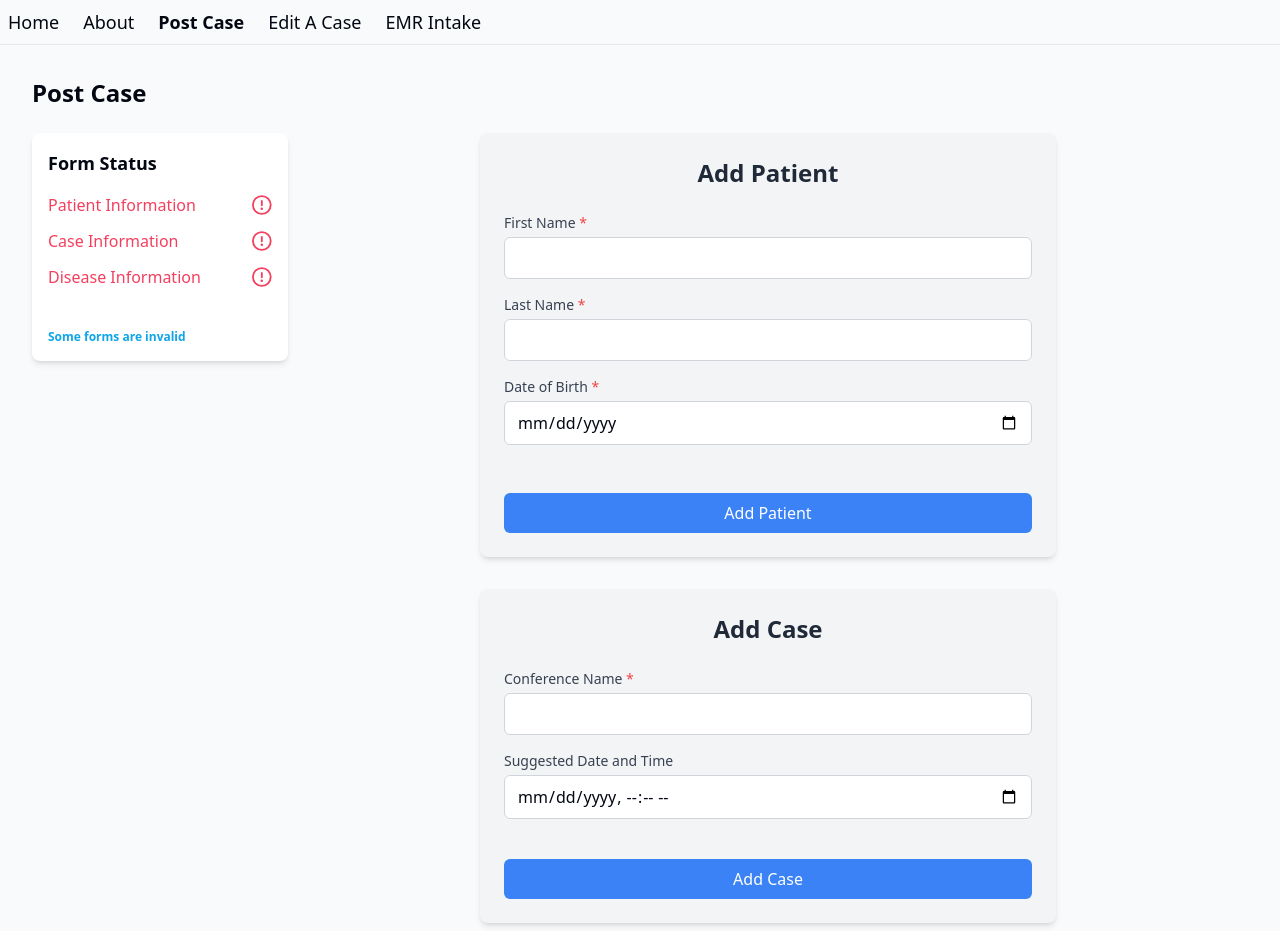
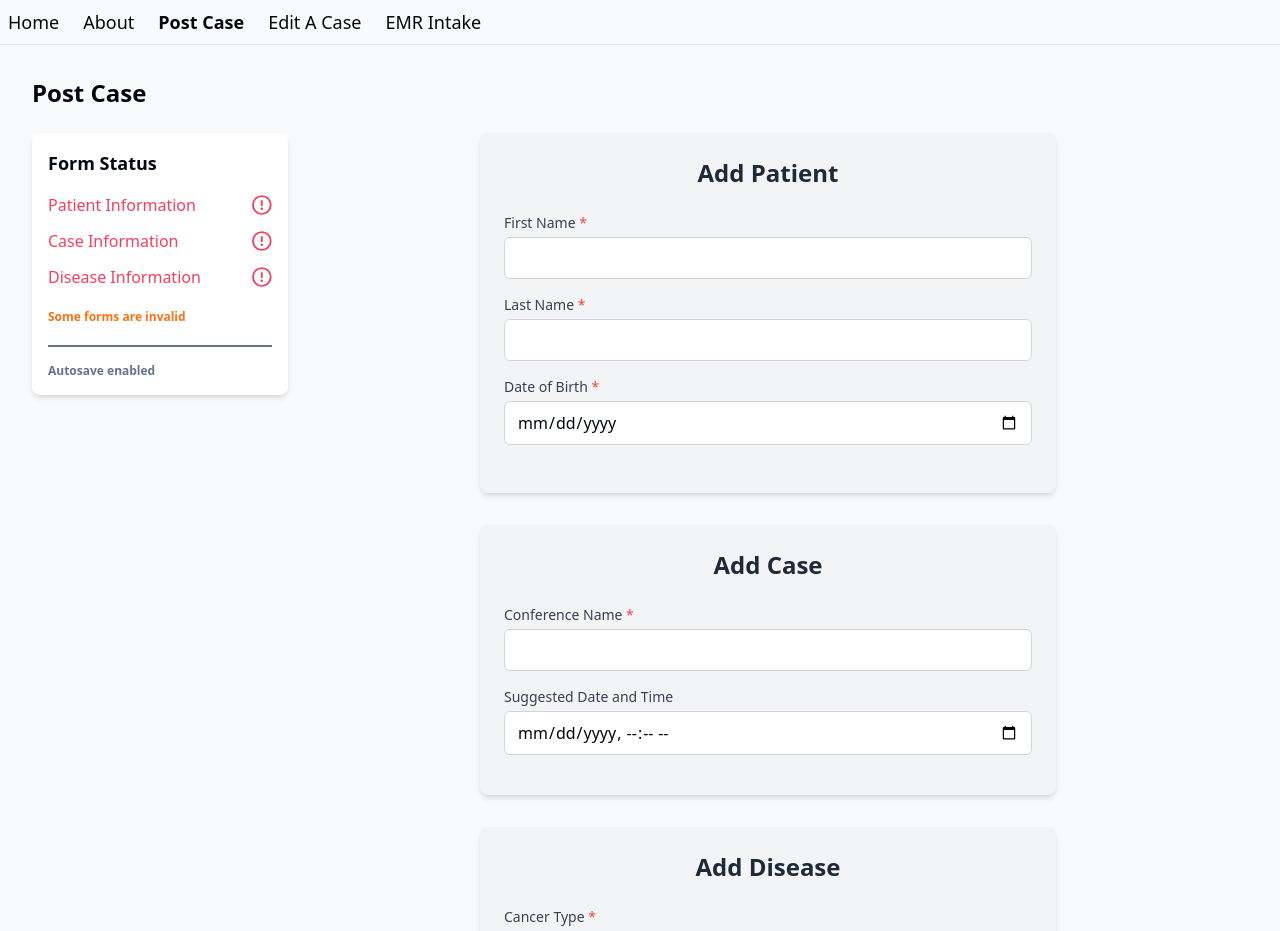
Before and after one commit to pdevito3/pc-sandbox, a React (Vite) app: page /postcase in a window 1280 px wide. Shown: the top 931 px of the page. Built offline with nearby package versions, Linux system fonts and the light colour scheme.

Commit message:
autosave display

```diff
--- a/package.json
+++ b/package.json
@@ -13,6 +13,7 @@
   "devDependencies": {
     "@tanstack/eslint-plugin-query": "^5.56.1",
     "@tanstack/router-plugin": "^1.58.4",
+    "@types/lodash": "^4.17.7",
     "@types/react": "^18.3.8",
     "@types/react-dom": "^18.3.0",
     "@vitejs/plugin-react": "^4.3.1",
@@ -23,6 +24,7 @@
     "@tanstack/react-query": "^5.56.2",
     "@tanstack/react-router": "^1.58.3",
     "@tanstack/router-devtools": "^1.58.3",
+    "lodash": "^4.17.21",
     "react": "^18.3.1",
     "react-dom": "^18.3.1",
     "react-hook-form": "^7.53.0",
--- a/src/domain/cases/components/case-form.tsx
+++ b/src/domain/cases/components/case-form.tsx
@@ -1,5 +1,6 @@
 import { zodResolver } from "@hookform/resolvers/zod";
-import React from "react";
+import { debounce } from "lodash";
+import React, { useEffect } from "react";
 import { useForm } from "react-hook-form";
 import { z } from "zod";
 import { usePostCaseSideBar } from "../../postcase/postcase-sidebar.store";
@@ -22,30 +23,51 @@ export function CaseForm({ caseId, caseData, onSubmit }: CaseFormProps) {
 
   const {
     register,
-    handleSubmit,
-    formState: { errors, isValid },
+    formState: { errors, isValid, isDirty },
+    watch,
   } = useForm<CaseFormData>({
     resolver: zodResolver(caseFormSchema),
     defaultValues: caseData,
   });
 
-  const onSubmitHandler = (data: CaseFormData) => {
-    onSubmit(data);
-  };
+  const {
+    updateSideBarSectionState,
+    startAutosavingForm,
+    finishAutosavingForm,
+  } = usePostCaseSideBar();
 
-  const { updateSideBarSectionState } = usePostCaseSideBar();
-  React.useEffect(() => {
-    const newState = isValid ? "valid" : "invalid";
-    updateSideBarSectionState("case", newState);
-    console.log("newState", newState);
-  }, [isValid]);
+  useEffect(() => {
+    updateSideBarSectionState("case", isValid ? "valid" : "invalid");
+  }, [isValid, updateSideBarSectionState]);
+
+  const debouncedSubmit = React.useCallback(
+    debounce(async (data: CaseFormData) => {
+      if (!isValid) {
+        return;
+      }
+
+      startAutosavingForm("case");
+      await onSubmit(data);
+      finishAutosavingForm("case", true);
+    }, 1500),
+    [onSubmit, isValid]
+  );
+
+  useEffect(() => {
+    const subscription = watch((data) => {
+      if (isDirty) {
+        debouncedSubmit(data as CaseFormData);
+      }
+    });
+    return () => subscription.unsubscribe();
+  }, [watch, isDirty, debouncedSubmit]);
 
   return (
     <div className="max-w-xl mx-auto p-6 bg-gray-100 rounded-lg shadow-md dark:bg-gray-800">
       <h2 className="text-2xl font-bold text-center text-gray-800 mb-6 dark:text-gray-200">
         {isEditMode ? "Edit Case" : "Add Case"}
       </h2>
-      <form onSubmit={handleSubmit(onSubmitHandler)}>
+      <form>
         <div className="mb-4">
           <label
             htmlFor="conferenceName"
@@ -79,13 +101,6 @@ export function CaseForm({ caseId, caseData, onSubmit }: CaseFormProps) {
             className="w-full px-3 py-2 border border-gray-300 rounded-md focus:outline-none focus:ring-2 focus:ring-blue-500"
           />
         </div>
-
-        <button
-          type="submit"
-          className="w-full bg-blue-500 text-white py-2 px-4 rounded-md hover:bg-blue-600 focus:outline-none focus:ring-2 focus:ring-blue-500 focus:ring-offset-2 mt-6"
-        >
-          {isEditMode ? "Update" : "Add"} Case
-        </button>
       </form>
     </div>
   );
--- a/src/domain/diseases/components/disease-form.tsx
+++ b/src/domain/diseases/components/disease-form.tsx
@@ -1,5 +1,6 @@
 import { zodResolver } from "@hookform/resolvers/zod";
-import React from "react";
+import { debounce } from "lodash";
+import React, { useEffect } from "react";
 import { useForm } from "react-hook-form";
 import { z } from "zod";
 import { usePostCaseSideBar } from "../../postcase/postcase-sidebar.store";
@@ -29,27 +30,50 @@ export function DiseaseForm({
 
   const {
     register,
-    handleSubmit,
-    formState: { errors, isValid },
+    formState: { errors, isValid, isDirty },
+    watch,
   } = useForm<DiseaseFormData>({
     resolver: zodResolver(diseaseFormSchema),
     defaultValues: diseaseData,
   });
 
-  const onSubmitHandler = (data: DiseaseFormData) => {
-    onSubmit(data);
-  };
-  const { updateSideBarSectionState } = usePostCaseSideBar();
-  React.useEffect(() => {
+  const {
+    updateSideBarSectionState,
+    startAutosavingForm,
+    finishAutosavingForm,
+  } = usePostCaseSideBar();
+  useEffect(() => {
     updateSideBarSectionState("disease", isValid ? "valid" : "invalid");
-  }, [isValid]);
+  }, [isValid, updateSideBarSectionState]);
+
+  const debouncedSubmit = React.useCallback(
+    debounce(async (data: DiseaseFormData) => {
+      if (!isValid) {
+        return;
+      }
+
+      startAutosavingForm("disease");
+      await onSubmit(data);
+      finishAutosavingForm("disease", true);
+    }, 1500),
+    [onSubmit, isValid]
+  );
+
+  useEffect(() => {
+    const subscription = watch((data) => {
+      if (isDirty) {
+        debouncedSubmit(data as DiseaseFormData);
+      }
+    });
+    return () => subscription.unsubscribe();
+  }, [watch, isDirty, debouncedSubmit]);
 
   return (
     <div className="max-w-xl mx-auto p-6 bg-gray-100 rounded-lg shadow-md dark:bg-gray-800">
       <h2 className="text-2xl font-bold text-center text-gray-800 mb-6 dark:text-gray-200">
         {isEditMode ? "Edit Disease" : "Add Disease"}
       </h2>
-      <form onSubmit={handleSubmit(onSubmitHandler)}>
+      <form>
         <div className="mb-4">
           <label
             htmlFor="cancerType"
@@ -140,13 +164,6 @@ export function DiseaseForm({
             <option value="postmenopausal">Postmenopausal</option>
           </select>
         </div>
-
-        <button
-          type="submit"
-          className="w-full bg-blue-500 text-white py-2 px-4 rounded-md hover:bg-blue-600 focus:outline-none focus:ring-2 focus:ring-blue-500 focus:ring-offset-2 mt-6"
-        >
-          {isEditMode ? "Update" : "Add"} Disease
-        </button>
       </form>
     </div>
   );
--- a/src/domain/patients/components/patient-postcase-form.tsx
+++ b/src/domain/patients/components/patient-postcase-form.tsx
@@ -1,5 +1,6 @@
 import { zodResolver } from "@hookform/resolvers/zod";
-import React from "react";
+import { debounce } from "lodash";
+import React, { useEffect } from "react";
 import { useForm } from "react-hook-form";
 import { z } from "zod";
 import { usePostCaseSideBar } from "../../postcase/postcase-sidebar.store";
@@ -30,19 +31,43 @@ export function PatientPostCaseForm({
   const {
     register: registerPatient,
     handleSubmit: handleSubmitPatient,
-    formState: { errors: patientErrors, isValid },
+    formState: { errors: patientErrors, isValid, isDirty },
+    watch,
   } = useForm<PatientFormData>({
     resolver: zodResolver(patientFormSchema),
     defaultValues: patientData,
   });
 
-  const onSubmitHandler = (patientData: PatientFormData) => {
-    onSubmit({ patient: patientData });
-  };
-  const { updateSideBarSectionState } = usePostCaseSideBar();
-  React.useEffect(() => {
+  const {
+    updateSideBarSectionState,
+    startAutosavingForm,
+    finishAutosavingForm,
+  } = usePostCaseSideBar();
+  useEffect(() => {
     updateSideBarSectionState("patient", isValid ? "valid" : "invalid");
-  }, [isValid]);
+  }, [isValid, updateSideBarSectionState]);
+
+  const debouncedSubmit = React.useCallback(
+    debounce(async (data: PatientFormData) => {
+      if (!isValid) {
+        return;
+      }
+
+      startAutosavingForm("patient");
+      await onSubmit({ patient: data });
+      finishAutosavingForm("patient", true);
+    }, 1500),
+    [onSubmit, isValid]
+  );
+
+  useEffect(() => {
+    const subscription = watch((data) => {
+      if (isDirty) {
+        debouncedSubmit(data as PatientFormData);
+      }
+    });
+    return () => subscription.unsubscribe();
+  }, [watch, isDirty, debouncedSubmit]);
 
   return (
     <div className="max-w-xl mx-auto p-6 bg-gray-100 rounded-lg shadow-md dark:bg-gray-800">
@@ -50,7 +75,7 @@ export function PatientPostCaseForm({
         {isEditMode ? "Edit Patient" : "Add Patient"}
       </h2>
 
-      <form onSubmit={handleSubmitPatient(onSubmitHandler)}>
+      <form>
         <div className="mb-4">
           <label
             htmlFor="firstName"
@@ -108,13 +133,6 @@ export function PatientPostCaseForm({
             </span>
           )}
         </div>
-
-        <button
-          type="submit"
-          className="w-full bg-blue-500 text-white py-2 px-4 rounded-md hover:bg-blue-600 focus:outline-none focus:ring-2 focus:ring-blue-500 focus:ring-offset-2 mt-6"
-        >
-          {isEditMode ? "Update" : "Add"} Patient
-        </button>
       </form>
     </div>
   );
--- a/src/domain/postcase/form-status-card.tsx
+++ b/src/domain/postcase/form-status-card.tsx
@@ -1,3 +1,4 @@
+import { useEffect } from "react";
 import { twMerge } from "tailwind-merge";
 import { usePostCaseSideBar } from "./postcase-sidebar.store";
 
@@ -13,12 +14,21 @@ interface FormStatusCardProps {
 }
 
 export function FormStatusCard({ isLoading }: FormStatusCardProps) {
-  const { sideBarSectionStates, isPageValid } = usePostCaseSideBar();
+  const {
+    sideBarSectionStates,
+    isPageValid,
+    autosaveState,
+    resetFormSaveStates,
+  } = usePostCaseSideBar();
   const items = [
     { title: "Patient Information", status: sideBarSectionStates.patient },
     { title: "Case Information", status: sideBarSectionStates.case },
     { title: "Disease Information", status: sideBarSectionStates.disease },
   ] as FormStatusItem[];
+
+  useEffect(() => {
+    resetFormSaveStates();
+  }, [resetFormSaveStates]);
 
   return (
     <div className="bg-white shadow-md rounded-lg p-4 w-64 dark:bg-slate-800">
@@ -55,9 +65,29 @@ export function FormStatusCard({ isLoading }: FormStatusCardProps) {
           </li>
         ))}
       </ul>
-      <p className="pt-10 text-start text-sky-500 text-xs font-semibold">
+      <p className="py-5 text-start text-orange-500 text-xs font-semibold">
         {isPageValid() ? "Ready to submit!" : "Some forms are invalid"}
       </p>
+      <div className="pt-4 border-t-2 border-slate-500">
+        {autosaveState() === "initial" && (
+          <p className="text-xs font-semibold text-slate-500">
+            Autosave enabled
+          </p>
+        )}
+        {autosaveState() === "saving" && (
+          <p className="text-xs font-semibold text-sky-500">Autosaving...</p>
+        )}
+        {autosaveState() === "error" && (
+          <p className="text-xs font-semibold  font-rose-500">
+            Autosave failed
+          </p>
+        )}
+        {autosaveState() === "successful" && (
+          <p className="text-xs font-semibold text-emerald-500">
+            Autosave successful
+          </p>
+        )}
+      </div>
     </div>
   );
 }
--- a/src/domain/postcase/postcase-sidebar.store.tsx
+++ b/src/domain/postcase/postcase-sidebar.store.tsx
@@ -51,6 +51,7 @@
 import { create } from "zustand";
 
 type PostCaseSideBarFormValidityState = "valid" | "invalid" | "unknown";
+type AutosaveState = "initial" | "saving" | "error" | "successful";
 
 interface PostCaseSideBarStore {
   sideBarSectionStates: { [key: string]: PostCaseSideBarFormValidityState };
@@ -59,6 +60,12 @@ interface PostCaseSideBarStore {
     newState: PostCaseSideBarFormValidityState
   ) => void;
   isPageValid: () => boolean;
+  autosaveState: () => AutosaveState;
+  formsAutosaving: string[];
+  startAutosavingForm: (formName: string) => void;
+  finishAutosavingForm: (formName: string, success: boolean) => void;
+  formSaveStates: { [key: string]: AutosaveState };
+  resetFormSaveStates: () => void;
 }
 
 export const usePostCaseSideBarStore = create<PostCaseSideBarStore>(
@@ -82,6 +89,55 @@ export const usePostCaseSideBarStore = create<PostCaseSideBarStore>(
       const { sideBarSectionStates: sideBarStates } = get();
       return Object.values(sideBarStates).every((state) => state === "valid");
     },
+    autosaveState: () => {
+      const { formsAutosaving } = get();
+      if (formsAutosaving.length > 0) {
+        return "saving";
+      }
+      if (
+        Object.values(get().formSaveStates).some((state) => state === "error")
+      ) {
+        return "error";
+      }
+
+      if (
+        Object.values(get().formSaveStates).some(
+          (state) => state === "successful"
+        )
+      ) {
+        return "successful";
+      }
+
+      return "initial";
+    },
+    formsAutosaving: [],
+    startAutosavingForm: (formName: string) => {
+      set({
+        formSaveStates: { ...get().formSaveStates, [formName]: "saving" },
+      });
+      set({ formsAutosaving: [...get().formsAutosaving, formName] });
+    },
+    finishAutosavingForm: (formName: string, success: boolean) => {
+      set({
+        formsAutosaving: get().formsAutosaving.filter(
+          (name) => name !== formName
+        ),
+      });
+      if (success) {
+        set({
+          formSaveStates: { ...get().formSaveStates, [formName]: "successful" },
+        });
+      } else {
+        set({
+          formSaveStates: { ...get().formSaveStates, [formName]: "error" },
+        });
+      }
+    },
+    formSaveStates: {},
+    resetFormSaveStates: () => {
+      set({ formSaveStates: {} });
+      set({ formsAutosaving: [] });
+    },
   })
 );
 
@@ -94,5 +150,28 @@ export const usePostCaseSideBar = () => {
   );
   const isPageValid = usePostCaseSideBarStore((state) => state.isPageValid);
 
-  return { sideBarSectionStates, updateSideBarSectionState, isPageValid };
+  const autosaveState = usePostCaseSideBarStore((state) => state.autosaveState);
+  const startAutosavingForm = usePostCaseSideBarStore(
+    (state) => state.startAutosavingForm
+  );
+  const finishAutosavingForm = usePostCaseSideBarStore(
+    (state) => state.finishAutosavingForm
+  );
+  const formsAutosaving = usePostCaseSideBarStore(
+    (state) => state.formsAutosaving
+  );
+  const resetFormSaveStates = usePostCaseSideBarStore(
+    (state) => state.resetFormSaveStates
+  );
+
+  return {
+    sideBarSectionStates,
+    updateSideBarSectionState,
+    isPageValid,
+    autosaveState,
+    startAutosavingForm,
+    finishAutosavingForm,
+    formsAutosaving,
+    resetFormSaveStates,
+  };
 };
--- a/src/routes/postcase.$patientId.$caseId.tsx
+++ b/src/routes/postcase.$patientId.$caseId.tsx
@@ -13,7 +13,6 @@ import {
   PatientPostCaseForm,
 } from "../domain/patients/components/patient-postcase-form";
 import { FormStatusCard } from "../domain/postcase/form-status-card";
-import { usePostCaseSideBar } from "../domain/postcase/postcase-sidebar.store";
 
 export const Route = createFileRoute("/postcase/$patientId/$caseId")({
   component: PostCaseEditComponent,
@@ -29,24 +28,26 @@ function PostCaseEditComponent() {
     diseaseId: caseId,
   });
 
-  const handlePatientSubmit = (data: PatientFormData) => {
+  const handlePatientSubmit = async (data: { patient: PatientFormData }) => {
+    await new Promise((resolve) => setTimeout(resolve, 1000));
     toast.success(
-      `Patient data updated successfully!\n\n${JSON.stringify(data, null, 2)}`
+      `Patient data autosaved successfully!\n\n${JSON.stringify(data.patient, null, 2)}`
     );
   };
 
-  const handleCaseSubmit = (data: CaseFormData) => {
+  const handleCaseSubmit = async (data: CaseFormData) => {
+    await new Promise((resolve) => setTimeout(resolve, 1000));
     toast.success(
-      `Case data updated successfully!\n\n${JSON.stringify(data, null, 2)}`
+      `Case data autosaved successfully!\n\n${JSON.stringify(data, null, 2)}`
     );
   };
 
-  const handleDiseaseSubmit = (data: DiseaseFormData) => {
+  const handleDiseaseSubmit = async (data: DiseaseFormData) => {
+    await new Promise((resolve) => setTimeout(resolve, 1000));
     toast.success(
-      `Disease data updated successfully!\n\n${JSON.stringify(data, null, 2)}`
+      `Disease data autosaved successfully!\n\n${JSON.stringify(data, null, 2)}`
     );
   };
-  const { sideBarStates } = usePostCaseSideBar();
 
   if (isLoadingPatient || isLoadingCase || isLoadingDisease) {
     return (
--- a/src/routes/postcase.addfromemr.$identifier.tsx
+++ b/src/routes/postcase.addfromemr.$identifier.tsx
@@ -20,16 +20,16 @@ function PostCaseEmrComponent() {
   const { identifier } = useParams({ strict: false });
   const { data: seedData, isLoading } = useEmrSeedData({ identifier });
 
-  const handlePatientSubmit = (data: PatientFormData) => {
-    toast.success("Patient data added successfully!");
+  const handlePatientSubmit = (data: { patient: PatientFormData }) => {
+    toast.success("Patient data autosaved successfully!");
   };
 
   const handleCaseSubmit = (data: CaseFormData) => {
-    toast.success("Case data added successfully!");
+    toast.success("Case data autosaved successfully!");
   };
 
   const handleDiseaseSubmit = (data: DiseaseFormData) => {
-    toast.success("Disease data added successfully!");
+    toast.success("Disease data autosaved successfully!");
   };
 
   return (
--- a/src/routes/postcase.index.tsx
+++ b/src/routes/postcase.index.tsx
@@ -16,19 +16,18 @@ export const Route = createFileRoute("/postcase/")({
 });
 
 function PostCaseComponent() {
-  const handlePatientSubmit = (data: PatientFormData) => {
-    // console.log("Patient data:", JSON.stringify(data, null, 2));
-    toast.success(`Submitted Patient data: ${JSON.stringify(data, null, 2)}`);
+  const handlePatientSubmit = (data: { patient: PatientFormData }) => {
+    toast.success(
+      `Autosaved Patient data: ${JSON.stringify(data.patient, null, 2)}`
+    );
   };
 
   const handleCaseSubmit = (data: CaseFormData) => {
-    // console.log("Case data:", JSON.stringify(data, null, 2));
-    toast.success(`Submitted Case data: ${JSON.stringify(data, null, 2)}`);
+    toast.success(`Autosaved Case data: ${JSON.stringify(data, null, 2)}`);
   };
 
   const handleDiseaseSubmit = (data: DiseaseFormData) => {
-    // console.log("Disease data:", JSON.stringify(data, null, 2));
-    toast.success(`Submitted Disease data: ${JSON.stringify(data, null, 2)}`);
+    toast.success(`Autosaved Disease data: ${JSON.stringify(data, null, 2)}`);
   };
 
   return (
```
Also changed, not shown: 1 other file (tests, documents, lock files or other folders).
